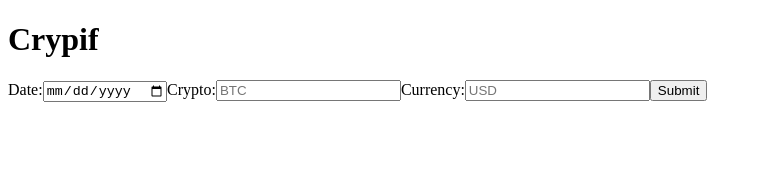
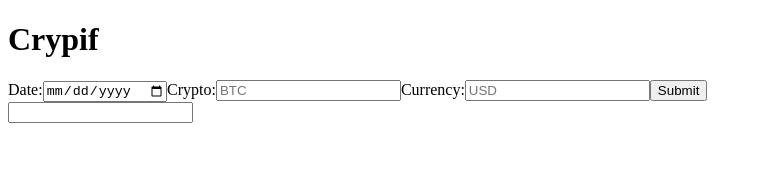
Before and after one commit to UltiRequiem/crypif, a Next.js app: page / in a window 1280 px wide. Shown: the top 192 px of the page, without its empty margins (0-762 px from the left). Built offline with nearby package versions, Linux system fonts and the light colour scheme.

Commit message:
:sparkles: Show how much it increased/decreased

```diff
--- a/lib/cryptoData.ts
+++ b/lib/cryptoData.ts
@@ -22,7 +22,6 @@ export async function historical(
     `${BASE_API}/pricehistorical?fsym=${cryptoCurrency}&tsyms=${currency}&ts=${TS}&api_key=${API_KEY}`
   );
   const data = await rps.json();
-  console.log(data)
   return data[cryptoCurrency][currency];
 }
 
--- a/lib/utils.ts
+++ b/lib/utils.ts
@@ -1 +1,5 @@
 export type MaybeError<T> = T | { error: string };
+
+export function percentageChange(oldNumber: number, newNumber: number) {
+  return ((oldNumber - newNumber) / oldNumber) * 100;
+}
--- a/pages/index.tsx
+++ b/pages/index.tsx
@@ -1,5 +1,6 @@
 import type { CryptoInput, CryptoResponse } from "lib/cryptoData";
 import type { FormEventHandler } from "react";
+import { percentageChange } from "lib/utils";
 import { useState } from "react";
 
 export default function Home() {
@@ -8,7 +9,9 @@ export default function Home() {
     currency: "USD",
   });
 
-  const [quanity, setQuanity] = useState(1);
+  const [quanity, setQuantity] = useState(0);
+
+  console.log(quanity);
 
   const [data, setData] = useState<Nullable<CryptoResponse>>(null);
 
@@ -70,10 +73,18 @@ export default function Home() {
         <input type="submit" value="Submit" />
       </form>
 
+      <input
+        type="text"
+        onChange={(event) => setQuantity(+event.target.value)}
+      />
+
       {data && (
         <>
           In {input.date} {input.coin} was ${data.past}. Currently it is $
-          {data.rightNow}.
+          <p>
+            It has {data.rightNow > data.past ? "increased" : "decreased"} by{" "}
+            {Math.abs(percentageChange(data.past, data.rightNow))}%
+          </p>
         </>
       )}
     </div>
```
